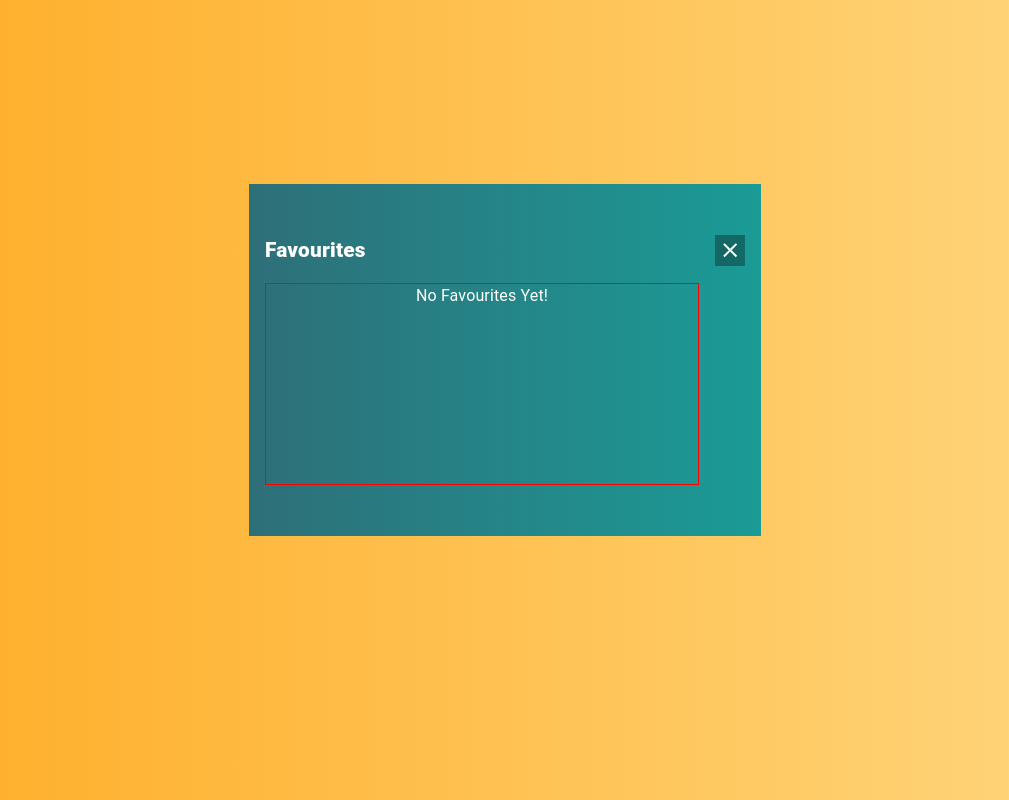
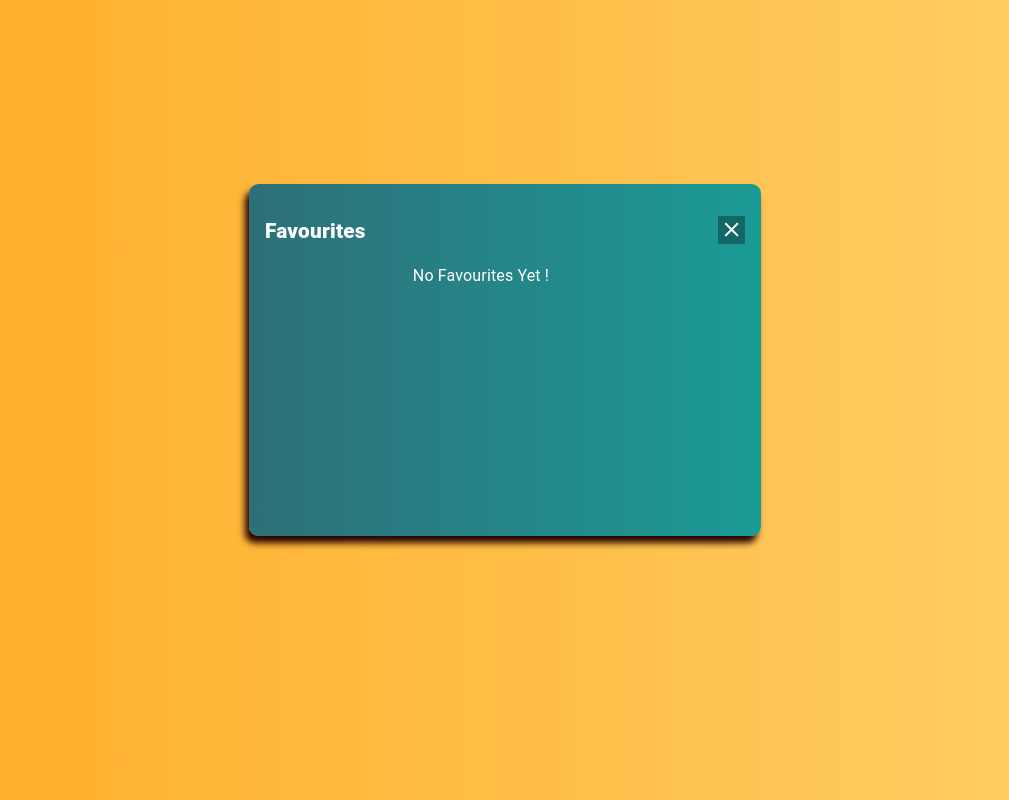
Before and after one commit to Anusree-mj/Quote_Generator, a React (Create React App) app: page /favourites in a window 1280 px wide. Shown: the whole page, without its empty margins (135-1144 px from the left). Built offline with nearby package versions, Linux system fonts and the light colour scheme.

Commit message:
style:fix styling

```diff
--- a/src/components/favourites.tsx
+++ b/src/components/favourites.tsx
@@ -4,6 +4,7 @@ import { useNavigate } from "react-router-dom";
 import { useContext } from "react";
 import CancelOutlinedIcon from '@mui/icons-material/CancelOutlined';
 import { FavouriteContext } from "./contexts/favouriteContexts";
+import FormatQuoteIcon from '@mui/icons-material/FormatQuote';
 
 const FavouritesComponent = () => {
   const navigate = useNavigate()
@@ -20,8 +21,8 @@ const FavouritesComponent = () => {
         display: 'flex', flexDirection: 'column',
         alignItems: 'center', justifyContent: 'center',
         background: 'linear-gradient(to left, #1b9b96, #2e6f79)',
-        p: 2, overflow: 'hidden'
-
+        p: 2, boxShadow: '-4px 7px 7px rgba(37, -14, 0, 1.1)',
+        borderRadius: '0.6rem'
       }}>
         <Box sx={{
           maxWidth: '100%', width: '30rem', mb: 2,
@@ -34,34 +35,39 @@ const FavouritesComponent = () => {
           }}>Favourites</Typography>
           <CloseIcon sx={{
             color: 'white',
-            backgroundColor: '#00000052', p: '0.2rem',
+            backgroundColor: '#00000052', p: '0.1rem',
             cursor: 'pointer'
 
           }} onClick={() => navigate('/')} />
         </Box>
         <Box sx={{
-          width: '30rem', maxWidth: '90%', minHeight: '25vh',
+          width: '30rem', maxWidth: '90%', minHeight: '30vh',
           alignSelf: 'self-start',
-          border: '1px solid red'
         }}>
           {favourites && favourites.length !== 0 ? favourites.map((favourite, index) => (
             <Box key={index} sx={{ mb: 1 }}>
               <Box sx={{
                 display: 'flex', alignItems: 'center',
               }}>
-                <CancelOutlinedIcon sx={{ color: '#8a0000' }}
+                <CancelOutlinedIcon sx={{ color: '#8a0000', fontSize: '1.2rem' }}
                   onClick={() => { removeFavourites(favourite!) }} />
-                <Typography sx={{ ml: 2 }}>
+                <FormatQuoteIcon sx={{
+                  ml: 1, fontSize: '0.7rem',
+                  transform: 'rotate(180deg)',
+                  alignSelf: 'flex-start'
+                }} />
+                <Typography sx={{ fontSize: '0.94rem' }}>
                   {favourite.text}
+                  <FormatQuoteIcon sx={{ mr: 1, alignSelf: 'flex-end', fontSize: '0.7rem' }} />
                 </Typography>
               </Box>
-              <Typography sx={{ textAlign: 'end' }}>
-                {favourite.author}
+              <Typography sx={{ textAlign: 'end', fontSize: '0.94rem',m:0 ,p:0}}>
+                - {favourite.author}
               </Typography>
             </Box >
           )) : (
             <Typography sx={{ textAlign: 'center' }}>
-              No Favourites Yet!
+              No Favourites Yet !
             </Typography>
           )}
         </Box>
--- a/src/components/quote.tsx
+++ b/src/components/quote.tsx
@@ -49,7 +49,7 @@ const QuoteComponent = () => {
         <Box sx={{
             display: 'flex',
             justifyContent: 'center', alignItems: 'center',
-            minHeight:'90vh',
+            minHeight: '90vh',
         }}>
 
             <Box sx={{
@@ -57,6 +57,9 @@ const QuoteComponent = () => {
                 display: 'flex', flexDirection: 'column',
                 alignItems: 'center', justifyContent: 'center',
                 backgroundColor: '#212226', p: 2,
+                boxShadow: '-4px 7px 7px rgba(37, -14, 0, 1.1)',
+                borderRadius:'0.6rem'
+
             }}>
                 <Box sx={{
                     maxWidth: '100%', width: '30rem', mb: 2,
@@ -84,9 +87,10 @@ const QuoteComponent = () => {
                     }} />
                     <Typography sx={{ textAlign: 'start', ml: 5, mt: 2, mb: 2 }}>{quote?.text}</Typography>
                     <Typography sx={{ textAlign: 'end', mb: 2, mr: 5 }}>- {quote?.author}</Typography>
-                    <FormatQuoteIcon sx={{ alignSelf: 'flex-end', cursor: 'pointer' }} />
+                    <FormatQuoteIcon sx={{ alignSelf: 'flex-end',}} />
+                </Box>
                 <Box sx={{
-                        display: 'flex', mt: 2, width: '30rem', maxWidth: '90%',
+                    display: 'flex', mt: 3, width: '100%',
                     alignItems: 'center', justifyContent: 'space-around',
                 }}>
                     <Button variant="contained" sx={{
@@ -100,7 +104,6 @@ const QuoteComponent = () => {
                     }} onClick={() => { handleAddFavourites(quote!) }}
                     >Add to favourites</Button>
                 </Box>
-                </Box>
             </Box >
         </Box>
     )
--- a/src/index.css
+++ b/src/index.css
@@ -2,7 +2,7 @@
 
 body {
   margin: 0;
-  background: linear-gradient(to right, #ffac24, #ffd780);
+  background: linear-gradient(to right, #ffac24, #ffd069);
   font-family: 'Dosis', sans-serif;
   min-height: 100vh;
   max-width: 100%;
```
Lines whose indentation alone changed are shown as unchanged.
